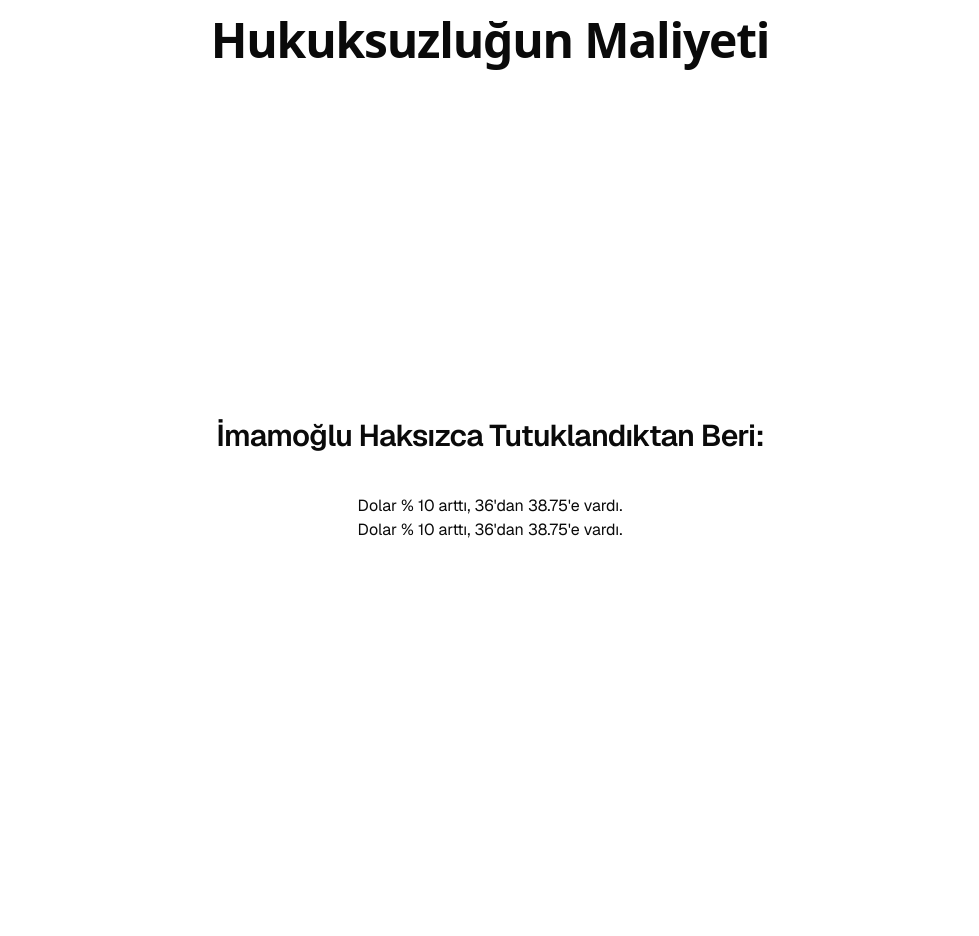
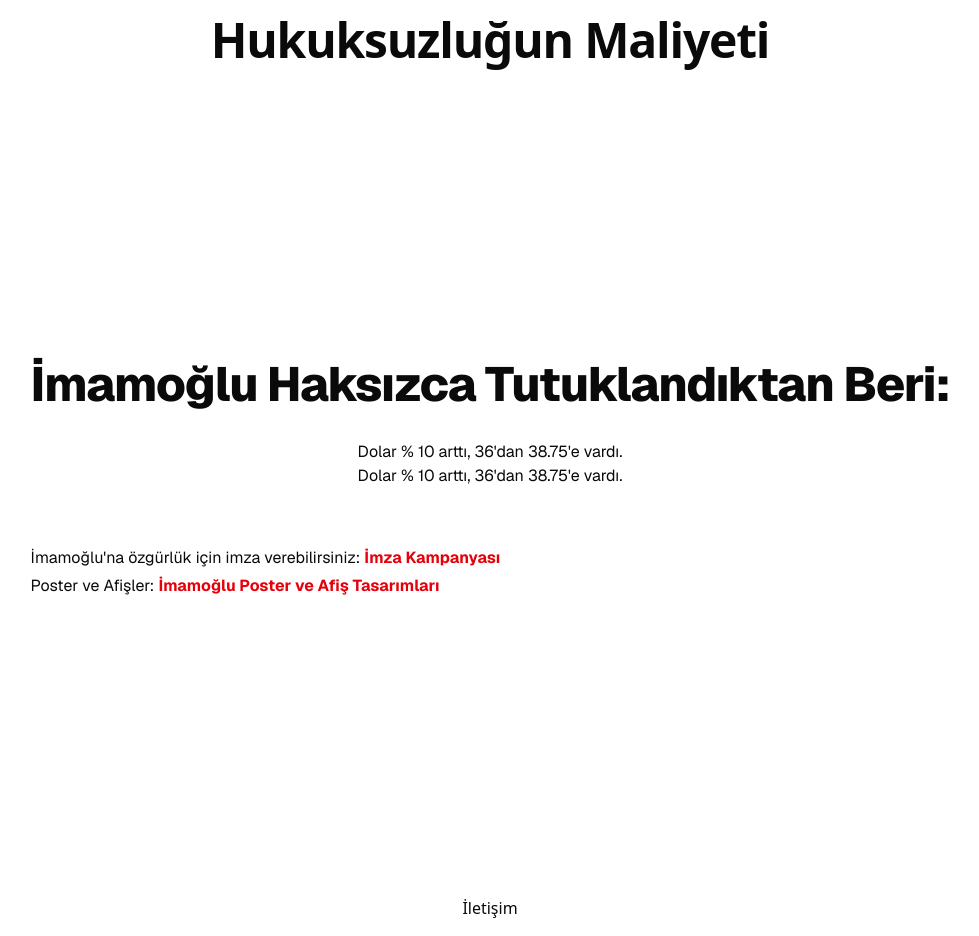
Before and after one commit to Notenlish/hukuksuzlugun-bedeli, a Next.js app in the folder frontend/my-app/: page / in a window 1280 px wide. Shown: the whole page, without its empty margins (150-1129 px from the left). Before the commit the page ends 880 px from the top, so only its background shows below. Built offline with nearby package versions, Linux system fonts and the light colour scheme; no server answers.

Commit message:
frontend and backend connected(kinda)

```diff
--- /dev/null
+++ b/frontend/my-app/src/app/api/get-data/route.ts
@@ -0,0 +1,52 @@
+import { NextResponse } from "next/server";
+
+let API_BASE_URL = process.env.API_URL;
+if (process.env.NODE_ENV == "development") {
+  API_BASE_URL = "http://127.0.0.1:8000";
+}
+
+if (!API_BASE_URL) {
+  throw new Error("API_BASE_URL is undefined.");
+}
+
+export async function GET() {
+  try {
+    if (!API_BASE_URL) {
+      throw new Error("EXTERNAL_API_URL environment variable is not set.");
+    }
+    if (!process.env.API_KEY) {
+      throw new Error("API_KEY environment variable is not set.");
+    }
+
+    console.log("SENDING REQUEST TO BACKEND")
+    const apiRes = await fetch(API_BASE_URL + "/get-change", {
+      method: "POST",
+      headers: {
+        "Content-Type": "application/json",
+        "X-API-Key": process.env.API_KEY,
+      },
+    });
+
+    console.log("SENT REQUEST TO BACKEND, HOPE IT WAS SUCCESSFUL")
+    if (!apiRes.ok) {
+      const errorBody = await apiRes.text(); // Read the error response body
+      console.log(apiRes)
+      console.error(`Failed to fetch from external API: ${apiRes.status} ${apiRes.statusText} - ${errorBody}`);
+      return NextResponse.json(
+          { error: `Failed to retrieve data: ${apiRes.statusText}` },
+          { status: apiRes.status }
+      );
+    }
+
+    console.log("LETS GOO TIME TO MAKE DATA JSON")
+    const data = await apiRes.json();
+    return NextResponse.json(data);
+
+  } catch (e) {
+    console.error("Error in API route:", e);
+    return NextResponse.json(
+      { error: "Internal Server Error" },
+      { status: 500 },
+    );
+  }
+}
--- a/frontend/my-app/src/app/layout.tsx
+++ b/frontend/my-app/src/app/layout.tsx
@@ -35,6 +35,9 @@ export default function RootLayout({
           </Link>
         </header>
         {children}
+        <footer className="flex items-center justify-center justify-center py-4">
+          <Link className="hover:underline" href="/contact">İletişim</Link>
+        </footer>
       </body>
     </html>
   );
--- a/frontend/my-app/src/app/page.tsx
+++ b/frontend/my-app/src/app/page.tsx
@@ -1,15 +1,14 @@
-import {
-  TypographyP,
-  TypographyH1,
-  TypographyH2,
-} from "@/components/ui/typography";
+"use client";
+import { TypographyP, TypographyH1 } from "@/components/ui/typography";
+import Link from "next/link";
 import AllChanges from "@/components/changes/AllChanges";
 
 import { differenceItem } from "@/types";
-import { den_dan } from "@/lib/utils";
+import { useEffect, useState } from "react";
 
 export default function Home() {
-  const differences: differenceItem[] = [
+  // differenceItem[]
+  const [differences, setDifferences] = useState([
     {
       format_template:
         "Dolar {changePerc} arttı, {startValue}{den} {endValue}{e} vardı.",
@@ -24,12 +23,45 @@ export default function Home() {
       startValue: 36,
       endValue: 38.75,
     },
-  ];
+  ]);
+
+  useEffect(() => {
+    console.log(differences)
+    const _ = async () => {
+      const res = await fetch("/api/get-data");
+      if (res.ok) {
+        const data = await res.json();
+        differences[0].startValue = data["dollarChange"]["old"];
+        differences[0].endValue = data["dollarChange"]["new"];
+      }
+    };
+    _();
+  }, []);
+
   return (
     <div className="grid grid-rows-[20px_1fr_20px] items-center justify-items-center min-h-screen p-8 pb-20 gap-16 sm:p-20 font-[family-name:var(--font-geist-sans)]">
       <main className="flex flex-col gap-[32px] row-start-2 items-center sm:items-start">
-        <TypographyH2>İmamoğlu Haksızca Tutuklandıktan Beri:</TypographyH2>
-        <AllChanges differences={differences} />
+        <TypographyH1>İmamoğlu Haksızca Tutuklandıktan Beri:</TypographyH1>
+        {/*
+          */}
+         <AllChanges differences={differences} />
+        <TypographyP>
+          İmamoğlu&apos;na özgürlük için imza verebilirsiniz:{" "}
+          <Link
+            className="text-red-600 font-bold hover:underline"
+            href="https://imza.chp.org.tr/"
+          >
+            İmza Kampanyası
+          </Link>
+          <br />
+          Poster ve Afişler:{" "}
+          <Link
+            className="text-red-600 font-bold hover:underline"
+            href="https://drive.google.com/drive/u/0/folders/1PGxXcipSYx7LxTgUUiJ_hmd0HLT7girr"
+          >
+            İmamoğlu Poster ve Afiş Tasarımları
+          </Link>
+        </TypographyP>
       </main>
       <footer className="row-start-3 flex gap-[24px] flex-wrap items-center justify-center"></footer>
     </div>
```
Also changed, not shown: 2 other files (tests, documents, lock files or other folders).
